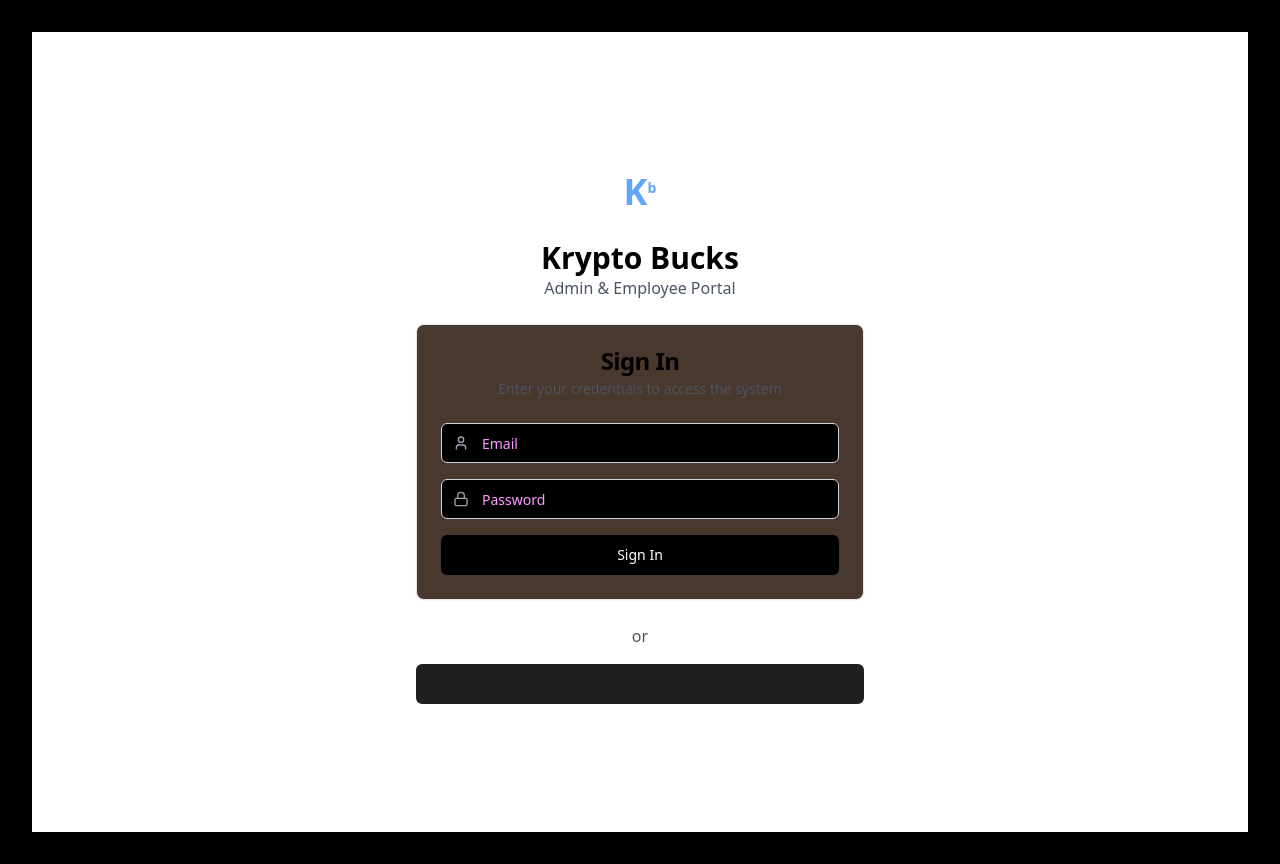
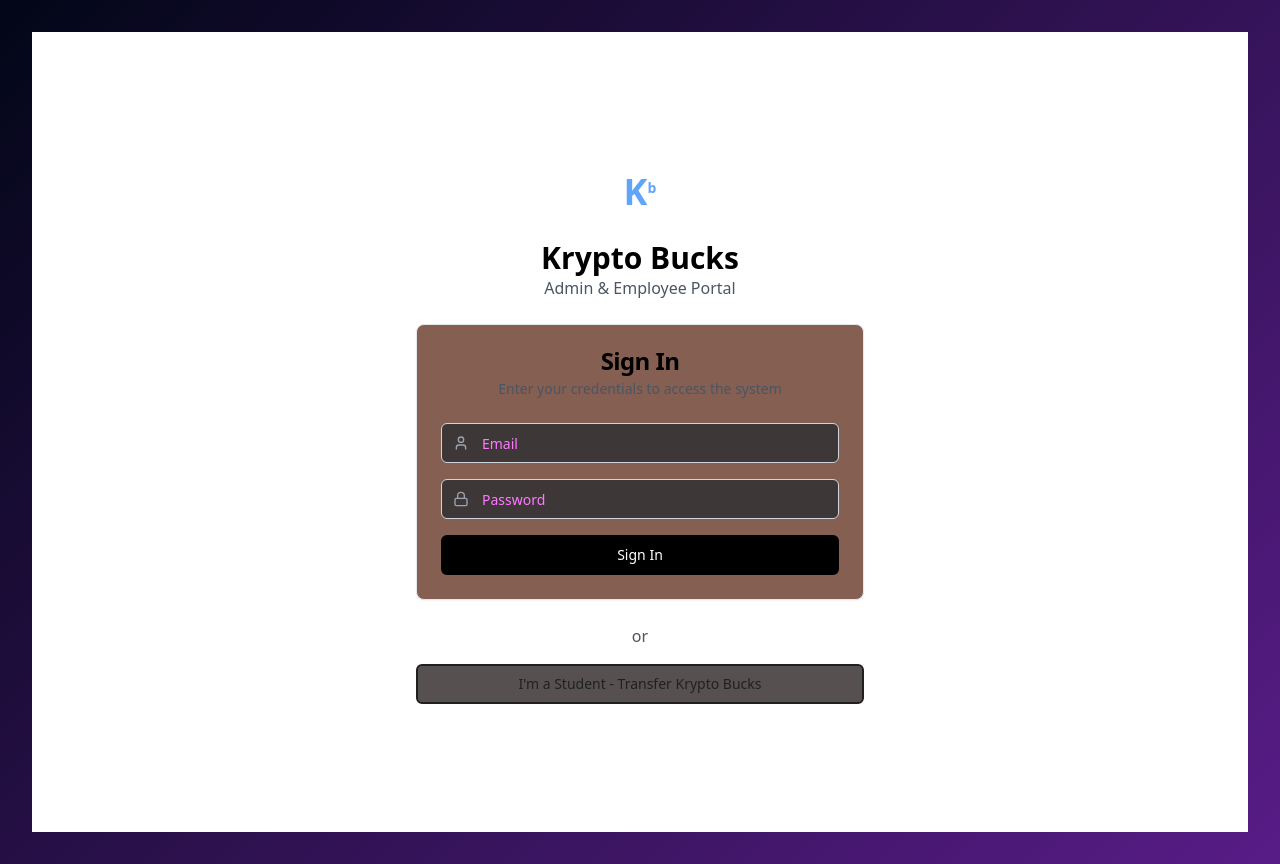
Before and after one commit to KingDenari/krypto-bucks-kard, a React (Vite) app: page / in a window 1280 px wide. Built offline with nearby package versions, Linux system fonts and the light colour scheme.

Commit message:
Reverted to commit 333e8c76400c915e5e6e2e1b7e512eba3694a77f

```diff
--- a/src/App.tsx
+++ b/src/App.tsx
@@ -1,6 +1,7 @@
 
 import { BrowserRouter as Router, Routes, Route } from 'react-router-dom';
 import { QueryClient, QueryClientProvider } from '@tanstack/react-query';
+import { ThemeProvider } from 'next-themes';
 import { Toaster } from '@/components/ui/toaster';
 import Index from '@/pages/Index';
 import NotFound from '@/pages/NotFound';
@@ -10,7 +11,7 @@ const queryClient = new QueryClient();
 
 function App() {
   return (
-    <div className="dark">
+    <ThemeProvider attribute="class" defaultTheme="dark" enableSystem>
       <QueryClientProvider client={queryClient}>
         <Router>
           <Routes>
@@ -20,7 +21,7 @@ function App() {
           <Toaster />
         </Router>
       </QueryClientProvider>
-    </div>
+    </ThemeProvider>
   );
 }
 
--- a/src/components/scanner/Scanner.tsx
+++ b/src/components/scanner/Scanner.tsx
@@ -95,7 +95,7 @@ const Scanner: React.FC = () => {
               <div className="flex gap-2">
                 <Button
                   type="submit"
-                  className="flex-1 bg-white hover:bg-gray-200 text-black"
+                  className="flex-1 bg-blue-600 hover:bg-blue-700 text-white"
                   disabled={loading || !barcode.trim()}
                 >
                   {loading ? 'Scanning...' : 'Scan'}
@@ -139,7 +139,7 @@ const Scanner: React.FC = () => {
           <CardContent>
             {student ? (
               <div className="space-y-4">
-                <div className="bg-black border border-white p-4 md:p-6 rounded-lg text-white">
+                <div className="bg-gradient-to-r from-black to-blue-600 p-4 md:p-6 rounded-lg text-white">
                   <div className="flex flex-col sm:flex-row sm:justify-between sm:items-start mb-4 gap-2">
                     <div>
                       <p className="text-white/80 text-sm">Student Balance</p>
@@ -148,7 +148,7 @@ const Scanner: React.FC = () => {
                         <span className="text-xl md:text-2xl font-bold">K$ {student.balance}</span>
                       </div>
                     </div>
-                    <Badge className="bg-white text-black self-start">
+                    <Badge className="bg-white/20 text-white self-start">
                       {student.grade}
                     </Badge>
                   </div>
--- a/src/components/settings/Settings.tsx
+++ b/src/components/settings/Settings.tsx
@@ -1,9 +1,12 @@
 
 import React from 'react';
 import { Card, CardContent, CardDescription, CardHeader, CardTitle } from '@/components/ui/card';
+import { Label } from '@/components/ui/label';
+import { Switch } from '@/components/ui/switch';
 import { Button } from '@/components/ui/button';
 import { Badge } from '@/components/ui/badge';
-import { Camera, User, Mail } from 'lucide-react';
+import { useTheme } from 'next-themes';
+import { Moon, Sun, Camera, User, Mail } from 'lucide-react';
 import WebcamScanner from './WebcamScanner';
 
 interface SettingsProps {
@@ -12,6 +15,7 @@ interface SettingsProps {
 }
 
 const Settings: React.FC<SettingsProps> = ({ userEmail, userRole }) => {
+  const { theme, setTheme } = useTheme();
   const [showWebcamScanner, setShowWebcamScanner] = React.useState(false);
 
   // Extract name from email or show role-based name
@@ -33,7 +37,7 @@ const Settings: React.FC<SettingsProps> = ({ userEmail, userRole }) => {
         <p className="text-muted-foreground">System configuration and preferences</p>
       </div>
 
-      <div className="grid gap-6 md:grid-cols-2">
+      <div className="grid gap-6 md:grid-cols-2 lg:grid-cols-3">
         {/* Account Info */}
         <Card>
           <CardHeader>
@@ -61,8 +65,36 @@ const Settings: React.FC<SettingsProps> = ({ userEmail, userRole }) => {
           </CardContent>
         </Card>
 
+        {/* Theme Settings */}
+        <Card>
+          <CardHeader>
+            <CardTitle className="flex items-center gap-2 text-lg">
+              {theme === 'dark' ? <Moon className="w-5 h-5" /> : <Sun className="w-5 h-5" />}
+              Appearance
+            </CardTitle>
+            <CardDescription>
+              Customize the look and feel of the application
+            </CardDescription>
+          </CardHeader>
+          <CardContent className="space-y-4">
+            <div className="flex items-center justify-between">
+              <Label htmlFor="dark-mode" className="text-sm font-medium">
+                Dark Mode
+              </Label>
+              <Switch
+                id="dark-mode"
+                checked={theme === 'dark'}
+                onCheckedChange={(checked) => setTheme(checked ? 'dark' : 'light')}
+              />
+            </div>
+            <div className="text-sm text-muted-foreground">
+              Toggle between light and dark themes. App starts in dark mode by default.
+            </div>
+          </CardContent>
+        </Card>
+
         {/* Webcam Scanner */}
-        <Card>
+        <Card className="md:col-span-2 lg:col-span-1">
           <CardHeader>
             <CardTitle className="flex items-center gap-2 text-lg">
               <Camera className="w-5 h-5" />
@@ -75,7 +107,7 @@ const Settings: React.FC<SettingsProps> = ({ userEmail, userRole }) => {
           <CardContent className="space-y-4">
             <Button
               onClick={() => setShowWebcamScanner(!showWebcamScanner)}
-              className="w-full bg-white text-black hover:bg-gray-200"
+              className="w-full gradient-bg"
               size="sm"
             >
               {showWebcamScanner ? 'Close' : 'Open'} Webcam Scanner
--- a/src/index.css
+++ b/src/index.css
@@ -7,44 +7,83 @@
 
 @layer base {
   :root {
-    --background: 0 0 0;
-    --foreground: 255 255 255;
+    --background: 248 250 252;
+    --foreground: 15 23 42;
 
-    --card: 23 23 23;
-    --card-foreground: 255 255 255;
+    --card: 255 255 255;
+    --card-foreground: 15 23 42;
 
-    --popover: 23 23 23;
-    --popover-foreground: 255 255 255;
+    --popover: 255 255 255;
+    --popover-foreground: 15 23 42;
 
-    --primary: 255 255 255;
-    --primary-foreground: 0 0 0;
+    --primary: 59 130 246;
+    --primary-foreground: 255 255 255;
 
-    --secondary: 38 38 38;
-    --secondary-foreground: 255 255 255;
+    --secondary: 241 245 249;
+    --secondary-foreground: 15 23 42;
 
-    --muted: 38 38 38;
-    --muted-foreground: 163 163 163;
+    --muted: 241 245 249;
+    --muted-foreground: 100 116 139;
 
-    --accent: 38 38 38;
-    --accent-foreground: 255 255 255;
+    --accent: 241 245 249;
+    --accent-foreground: 15 23 42;
 
-    --destructive: 220 38 38;
+    --destructive: 239 68 68;
     --destructive-foreground: 255 255 255;
 
-    --border: 38 38 38;
-    --input: 38 38 38;
-    --ring: 255 255 255;
+    --border: 226 232 240;
+    --input: 226 232 240;
+    --ring: 59 130 246;
 
     --radius: 0.5rem;
 
-    --sidebar-background: 0 0 0;
-    --sidebar-foreground: 255 255 255;
-    --sidebar-primary: 255 255 255;
-    --sidebar-primary-foreground: 0 0 0;
-    --sidebar-accent: 38 38 38;
-    --sidebar-accent-foreground: 255 255 255;
-    --sidebar-border: 38 38 38;
-    --sidebar-ring: 255 255 255;
+    --sidebar-background: 255 255 255;
+    --sidebar-foreground: 15 23 42;
+    --sidebar-primary: 59 130 246;
+    --sidebar-primary-foreground: 255 255 255;
+    --sidebar-accent: 241 245 249;
+    --sidebar-accent-foreground: 15 23 42;
+    --sidebar-border: 226 232 240;
+    --sidebar-ring: 59 130 246;
+  }
+
+  .dark {
+    --background: 2 6 23;
+    --foreground: 248 250 252;
+
+    --card: 15 23 42;
+    --card-foreground: 248 250 252;
+
+    --popover: 15 23 42;
+    --popover-foreground: 248 250 252;
+
+    --primary: 147 51 234;
+    --primary-foreground: 255 255 255;
+
+    --secondary: 30 41 59;
+    --secondary-foreground: 248 250 252;
+
+    --muted: 30 41 59;
+    --muted-foreground: 148 163 184;
+
+    --accent: 30 41 59;
+    --accent-foreground: 248 250 252;
+
+    --destructive: 220 38 38;
+    --destructive-foreground: 248 250 252;
+
+    --border: 30 41 59;
+    --input: 30 41 59;
+    --ring: 147 51 234;
+
+    --sidebar-background: 2 6 23;
+    --sidebar-foreground: 248 250 252;
+    --sidebar-primary: 147 51 234;
+    --sidebar-primary-foreground: 255 255 255;
+    --sidebar-accent: 30 41 59;
+    --sidebar-accent-foreground: 248 250 252;
+    --sidebar-border: 30 41 59;
+    --sidebar-ring: 147 51 234;
   }
 }
 
@@ -55,81 +94,56 @@
 
   body {
     @apply bg-background text-foreground;
-    background: #000000;
+    background: linear-gradient(135deg, #f0f9ff 0%, #e0f2fe 100%);
     min-height: 100vh;
+  }
+
+  .dark body {
+    background: linear-gradient(135deg, #020617 0%, #581c87 100%);
   }
 }
 
 .gradient-bg {
-  background: #ffffff;
-  color: #000000;
+  background: linear-gradient(135deg, #3b82f6 0%, #9333ea 100%);
+}
+
+.dark .gradient-bg {
+  background: linear-gradient(135deg, #6366f1 0%, #a855f7 100%);
 }
 
 .krypto-card {
-  background: #000000;
-  border: 1px solid #262626;
+  background: linear-gradient(135deg, #1e40af 0%, #7c3aed 100%);
   border-radius: 16px;
   padding: 24px;
   color: white;
-  box-shadow: 0 10px 30px rgba(255, 255, 255, 0.1);
+  box-shadow: 0 10px 30px rgba(0, 0, 0, 0.1);
 }
 
-/* Override any colored elements to black and white */
+.dark .krypto-card {
+  background: linear-gradient(135deg, #312e81 0%, #581c87 100%);
+  box-shadow: 0 10px 30px rgba(0, 0, 0, 0.3);
+}
+
+/* Override any yellow colors to black */
 .text-yellow-500,
 .text-yellow-600,
 .text-yellow-700,
 .text-yellow-800,
-.text-yellow-900,
-.text-blue-500,
-.text-blue-600,
-.text-green-500,
-.text-green-600,
-.text-red-500,
-.text-red-600 {
-  @apply text-white;
+.text-yellow-900 {
+  @apply text-black;
 }
 
 .bg-yellow-100,
 .bg-yellow-200,
 .bg-yellow-300,
 .bg-yellow-400,
-.bg-yellow-500,
-.bg-blue-500,
-.bg-blue-600,
-.bg-green-500,
-.bg-green-600 {
-  @apply bg-white text-black;
-}
-
-.bg-red-500,
-.bg-red-600 {
+.bg-yellow-500 {
   @apply bg-black text-white;
 }
 
 .border-yellow-200,
 .border-yellow-300,
 .border-yellow-400,
-.border-yellow-500,
-.border-blue-300,
-.border-green-300 {
-  @apply border-gray-600;
+.border-yellow-500 {
+  @apply border-black;
 }
-
-/* Force black and white for buttons */
-.bg-blue-600,
-.hover\:bg-blue-700:hover {
-  @apply bg-white text-black;
-}
-
-.hover\:bg-blue-700:hover {
-  @apply hover:bg-gray-200;
-}
-
-.bg-green-500,
-.hover\:bg-green-600:hover {
-  @apply bg-white text-black;
-}
-
-.hover\:bg-green-600:hover {
-  @apply hover:bg-gray-200;
-}
```
